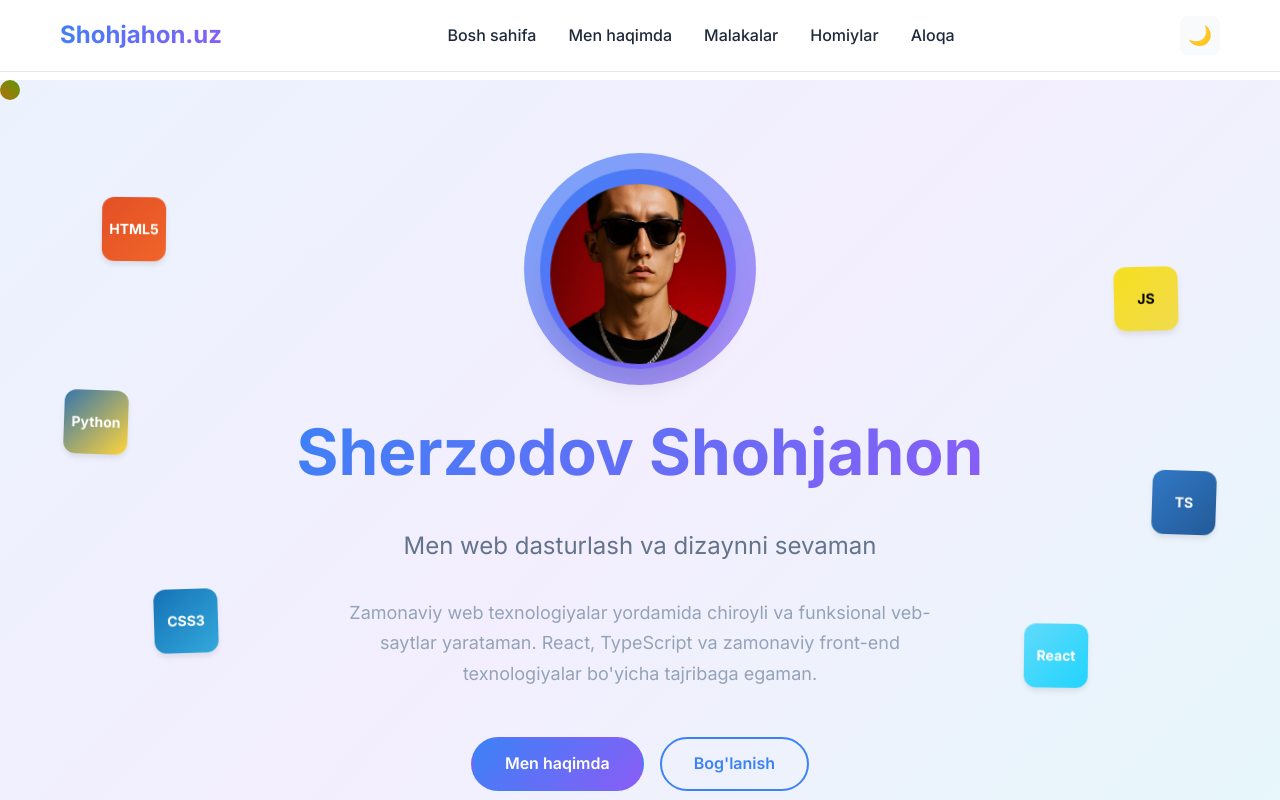
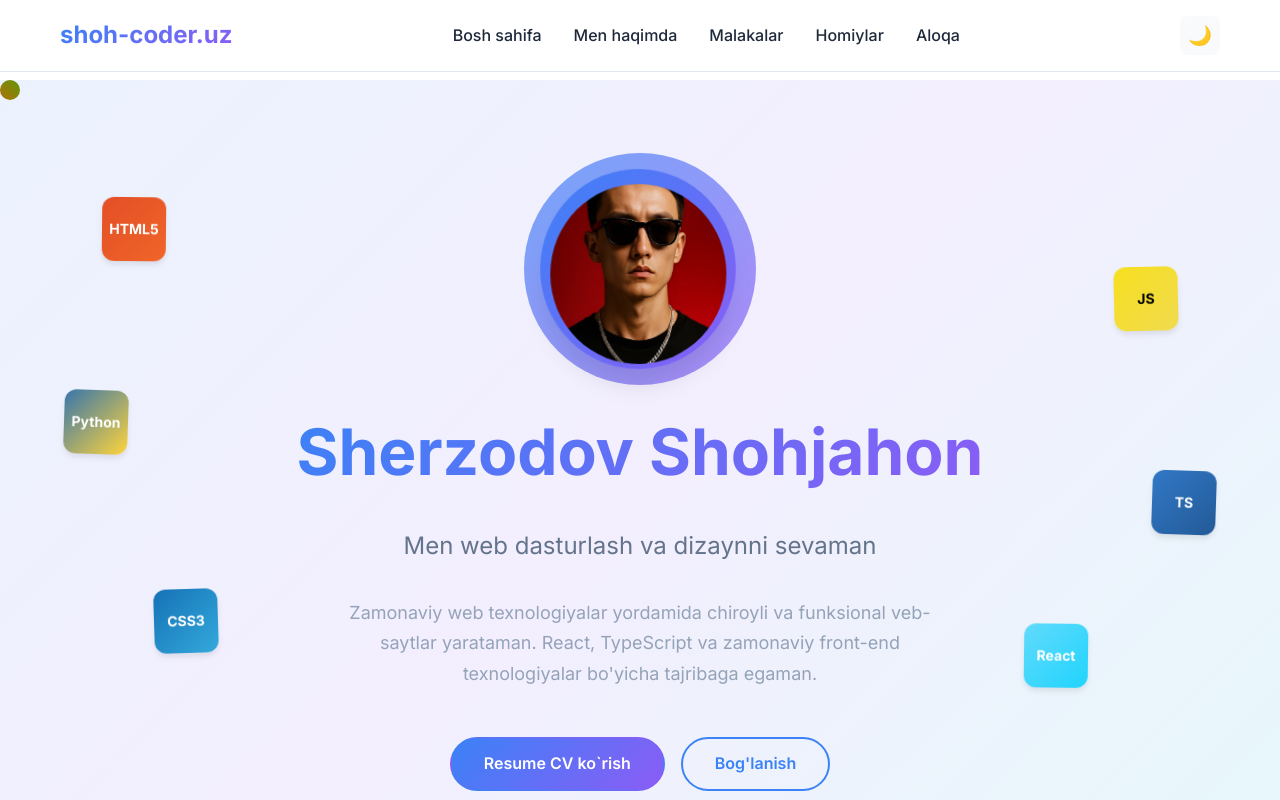
Before and after one commit to Shohjahon20110203/portfolio-website, a website: page index.html in a window 1280 px wide. Shown: the top 800 px of the page. Drawn offline with Linux system fonts and the light colour scheme.

Commit message:
upgrade
cv qoshildi

```diff
--- a/index.html
+++ b/index.html
@@ -15,7 +15,7 @@
     <div id="loadingScreen" class="loading-screen">
         <div class="loading-content">
             <div class="loading-logo">
-                <div class="logo-text">Shohjahon.uz</div>
+                <div class="logo-text">shoh-coder.uz</div>
             </div>
             <div class="loading-spinner">
                 <div class="spinner"></div>
@@ -36,7 +36,7 @@
     <header id="header" class="header">
         <div class="container">
             <div class="header-content">
-                <div class="logo">Shohjahon.uz</div>
+                <div class="logo">shoh-coder.uz</div>
 
                 <!-- Desktop Navigation -->
                 <nav class="desktop-nav">
@@ -67,7 +67,7 @@
         <div class="mobile-menu-backdrop"></div>
         <div class="mobile-menu-content">
             <div class="mobile-menu-header">
-                <div class="logo">Shohjahon.uz</div>
+                <div class="logo">shoh-coder.uz</div>
             </div>
             <nav class="mobile-nav">
                 <a href="#home">Bosh sahifa</a>
@@ -132,7 +132,7 @@
 
                     <!-- CTA Buttons -->
                     <div class="hero-buttons">
-                        <a href="#about" class="btn btn-primary">Men haqimda</a>
+                        <a href="./Shohjahon CV.pdf" class="btn btn-primary" target="_blank">Resume CV ko`rish</a>
                         <a href="#contact" class="btn btn-secondary">Bog'lanish</a>
                     </div>
                 </div>
```
Also changed, not shown: 1 other file.
